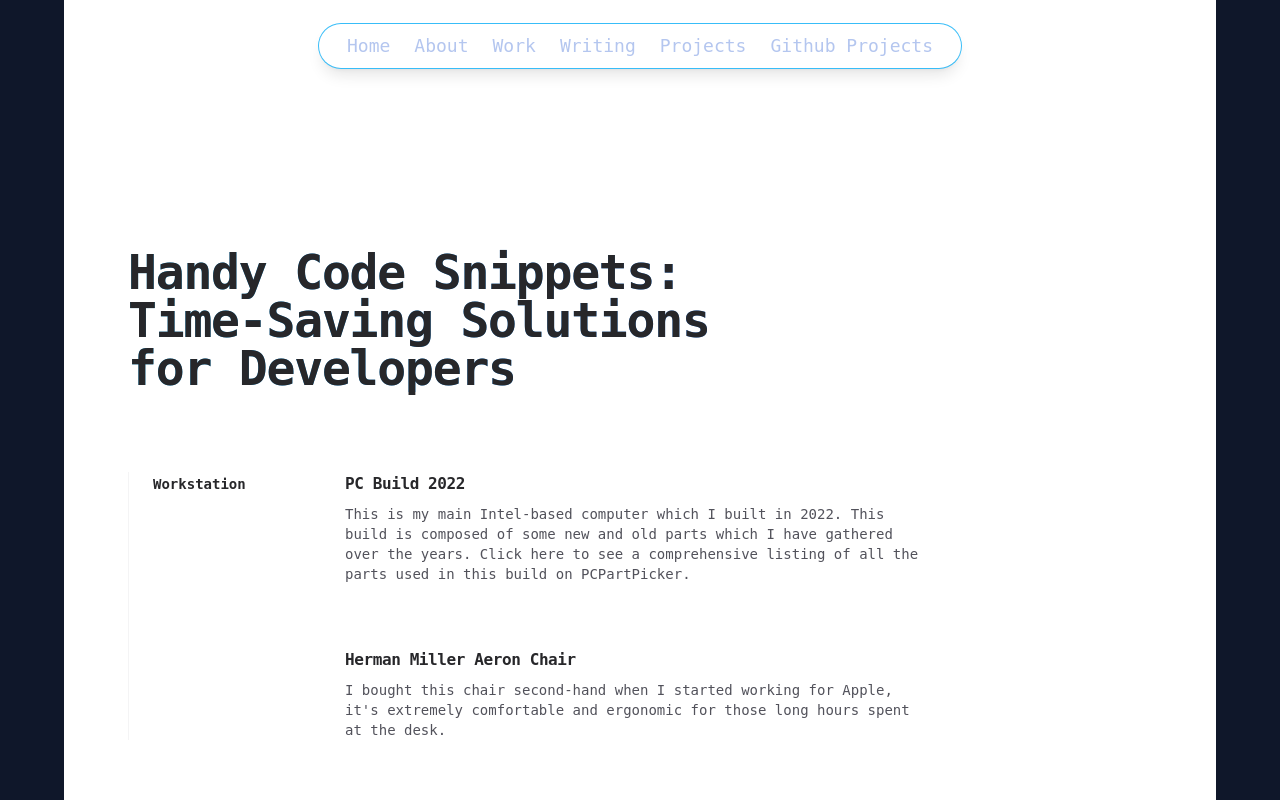
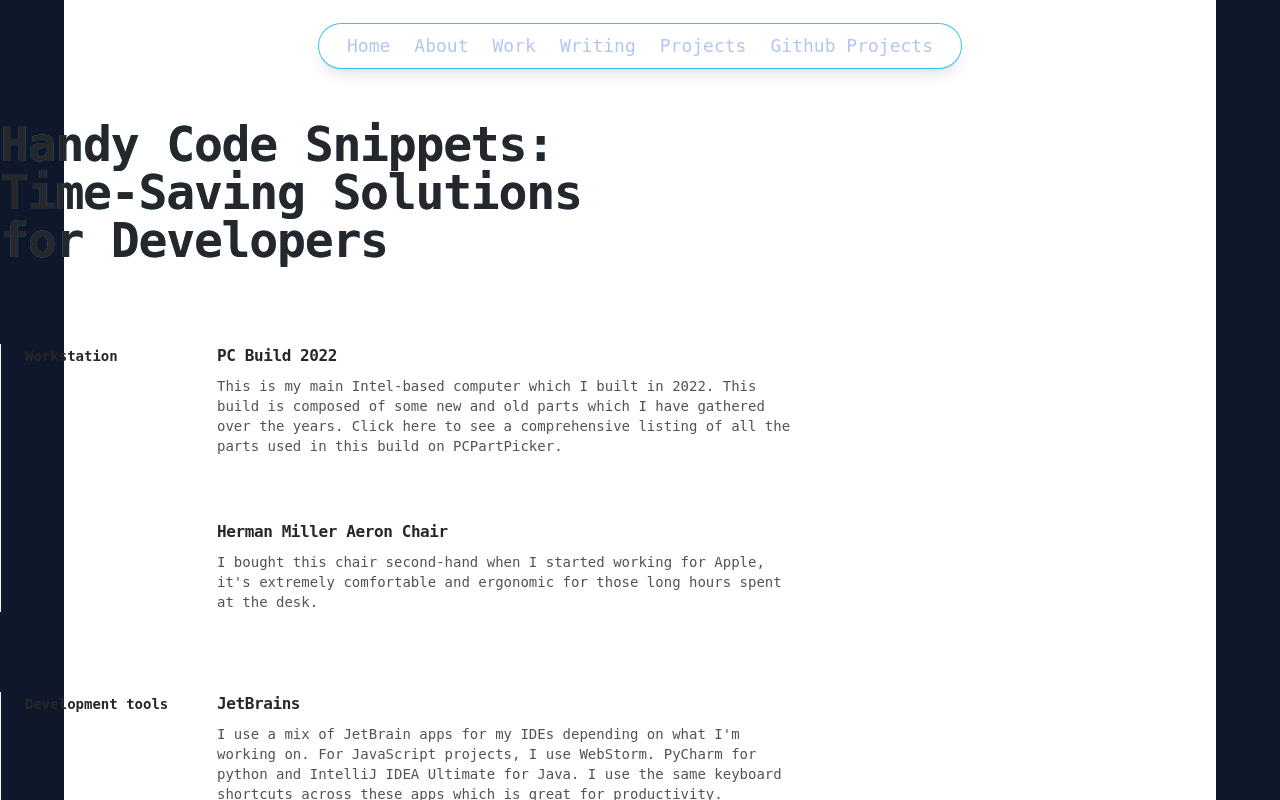
Before and after one commit to mohamadomran/portfolio, a Next.js app: page /snippets in a window 1280 px wide. Shown: the top 800 px of the page. Built offline with nearby package versions, Linux system fonts and the light colour scheme.

Commit message:
fix: remove container and updated _app layout

```diff
--- a/components/Container.tsx
+++ /dev/null
@@ -1,41 +0,0 @@
-import { forwardRef, ReactNode } from 'react'
-import clsx from 'clsx'
-
-type Container = {
-    className?: string
-    children: ReactNode
-    style?: Object
-}
-
-export const OuterContainer = forwardRef<HTMLDivElement, Container>(
-    function OuterContainer({ className, children, ...props }, ref) {
-        return (
-            <div ref={ref} className={clsx('sm:px-8', className)} {...props}>
-                <div className='mx-auto max-w-7xl lg:px-8'>{children}</div>
-            </div>
-        )
-    }
-)
-
-export const InnerContainer = forwardRef<HTMLDivElement, Container>(
-    function InnerContainer({ className, children, ...props }, ref) {
-        return (
-            <div
-                ref={ref}
-                className={clsx('relative px-4 sm:px-8 lg:px-12', className)}
-                {...props}>
-                <div className='mx-auto max-w-2xl lg:max-w-5xl'>{children}</div>
-            </div>
-        )
-    }
-)
-
-export const Container = forwardRef<HTMLDivElement, Container>(
-    function Container({ children, ...props }, ref) {
-        return (
-            <OuterContainer ref={ref} {...props}>
-                <InnerContainer>{children}</InnerContainer>
-            </OuterContainer>
-        )
-    }
-)
--- a/components/layouts/ArticleLayout.tsx
+++ b/components/layouts/ArticleLayout.tsx
@@ -1,15 +1,14 @@
-import React, { ReactNode } from 'react'
-import * as process from 'process'
-import Head from 'next/head'
-import Link from 'next/link'
-import { Container } from '@/components/Container'
-import { Prose } from '@/components/ui/Prose'
-import { Views } from '@/components/ui/Views'
-import { ArrowDownIcon } from '@/components/icons/ArrowDownIcon'
-import { formatDate } from '@/lib/formatDate'
+import React, { ReactNode } from 'react';
+import * as process from 'process';
+import Head from 'next/head';
+import Link from 'next/link';
+import { Prose } from '@/components/ui/Prose';
+import { Views } from '@/components/ui/Views';
+import { ArrowDownIcon } from '@/components/icons/ArrowDownIcon';
+import { formatDate } from '@/lib/formatDate';
 import { ArticleLayout } from '@/types/icons';
 
-const isProd = process.env.NODE_ENV === 'production'
+const isProd = process.env.NODE_ENV === 'production';
 
 export function ArticleLayout({
     children,
@@ -21,7 +20,7 @@ export function ArticleLayout({
     slug,
 }: ArticleLayout) {
     if (isRssFeed) {
-        return children
+        return children;
     }
 
     return (
@@ -54,7 +53,6 @@ export function ArticleLayout({
                 <meta name='twitter:title' content={title} />
                 <meta name='twitter:description' content={description} />
             </Head>
-            <Container className='mt-16 lg:mt-32'>
             <div className='xl:relative'>
                 <div className='mx-auto max-w-2xl'>
                     <Link href='/writing' replace>
@@ -74,17 +72,13 @@ export function ArticleLayout({
                                 <time dateTime={date}>
                                     <span>{formatDate(date)}</span>
                                 </time>
-                                    <Views
-                                        slug={slug}
-                                        shouldUpdateViews={isProd}
-                                    />
+                                <Views slug={slug} shouldUpdateViews={isProd} />
                             </p>
                         </header>
                         <Prose className='mt-8'>{children}</Prose>
                     </article>
                 </div>
             </div>
-            </Container>
         </>
-    )
+    );
 }
--- a/components/layouts/SimpleLayout.tsx
+++ b/components/layouts/SimpleLayout.tsx
@@ -1,11 +1,10 @@
-import { ReactNode } from 'react'
-import { Container } from '@/components/Container'
-import { twMerge } from 'tailwind-merge'
+import { ReactNode } from 'react';
+import { twMerge } from 'tailwind-merge';
 import { SimpleLayout } from '@/types/icons';
 
 export function SimpleLayout({ title, children, gradient }: SimpleLayout) {
     return (
-        <Container className='mt-16 sm:mt-32'>
+        <>
             <header className='max-w-2xl'>
                 <h1
                     className={twMerge(`
@@ -15,15 +14,16 @@ export function SimpleLayout({ title, children, gradient }: SimpleLayout) {
                         text-zinc-800
                         dark:text-zinc-100
                         sm:text-5xl
-                        ${gradient
-                            ? `${gradient} bg-clip-text dark:text-transparent`
-                            : ''
+                        ${
+                            gradient
+                                ? `${gradient} bg-clip-text dark:text-transparent`
+                                : ''
                         }
                     `)}>
                     {title}
                 </h1>
             </header>
             <div className='mt-16 sm:mt-20'>{children}</div>
-        </Container>
-    )
+        </>
+    );
 }
```
Lines whose indentation alone changed are shown as unchanged.
